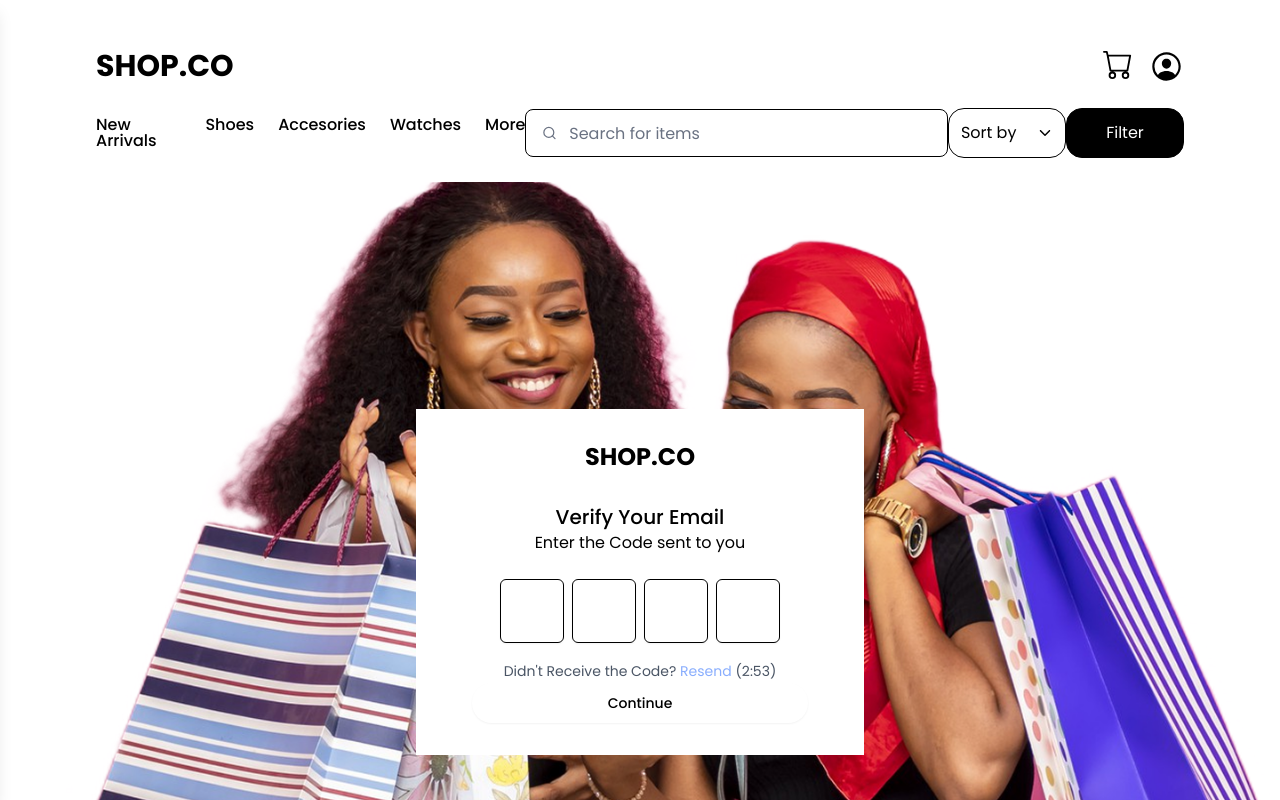
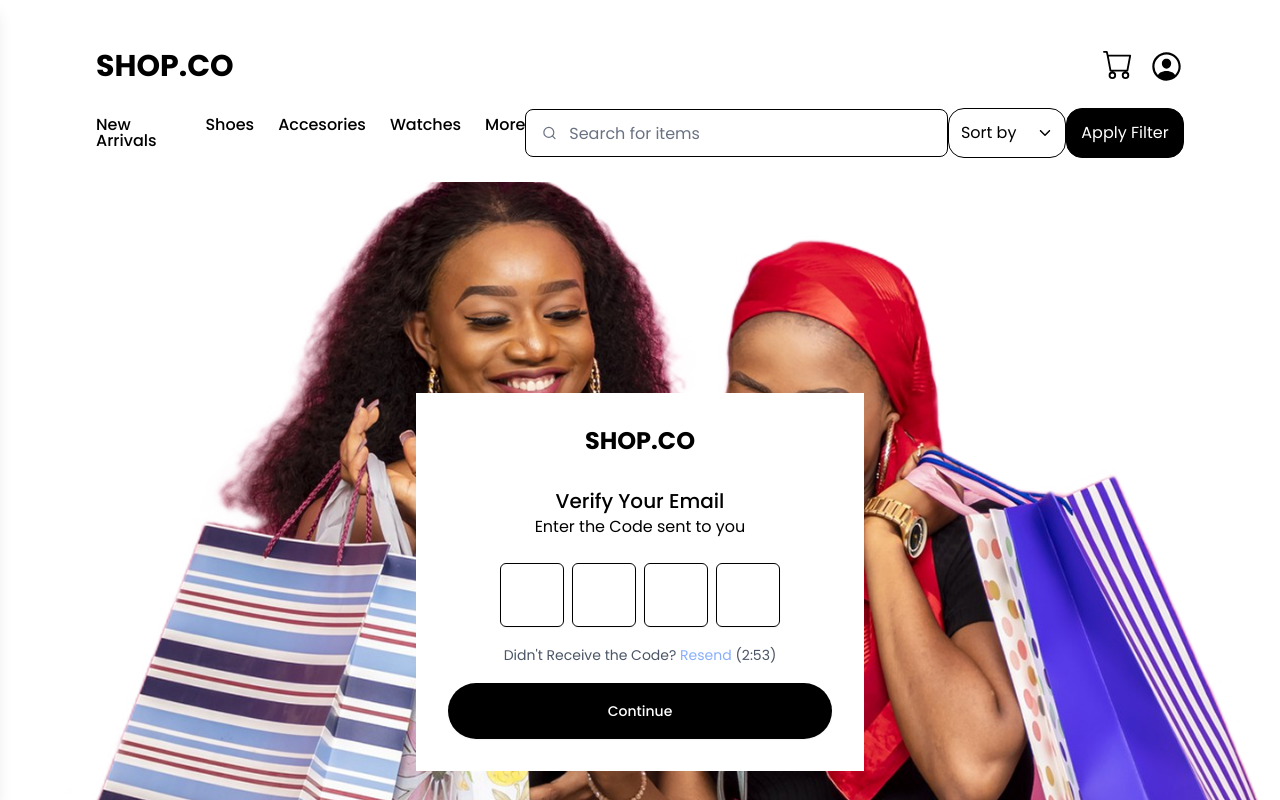
Before and after one commit to FluxDevsTeam/EcommerceTempateFrontend, a React (Vite) app: page /verify-email in a window 1280 px wide. Shown: the top 800 px of the page. Built offline with nearby package versions, Linux system fonts and the light colour scheme.

Commit message:
fixed image thumbnial errors

```diff
--- a/src/components/Header.tsx
+++ b/src/components/Header.tsx
@@ -53,7 +53,7 @@ const Header = () => {
               onClick={toggleFilter}
               className="p-3 bg-black text-white border rounded-2xl border-black w-[121px] cursor-pointer"
             >
-              Filter
+            Apply Filter
             </button>
           </div>
         </div>
@@ -99,7 +99,7 @@ const Header = () => {
                   onClick={toggleFilter}
                   className="p-3 bg-black text-white border rounded-2xl border-black w-[121px] cursor-pointer"
                 >
-                  Filter
+                Apply Filter
                 </button>
               </div>
             </div>
--- a/src/pages/auth/ChangePassword.tsx
+++ b/src/pages/auth/ChangePassword.tsx
@@ -4,6 +4,7 @@ import { CardContent, CardHeader, CardTitle } from '@/components/ui/card';
 import { Input } from '@/components/ui/input';
 import { Label } from '@/components/ui/label';
 import { EyeOff, Eye } from 'lucide-react';
+import { Link } from 'react-router-dom';
 
 const ChangePassword = () => {
   const [newPassword, setNewPassword] = useState('');
@@ -11,7 +12,7 @@ const ChangePassword = () => {
   const [showNewPassword, setShowNewPassword] = useState(false);
   const [showConfirmPassword, setShowConfirmPassword] = useState(false);
 
-  const handleSubmit = (e) => {
+  const handleSubmit = (e: React.FormEvent<HTMLFormElement>) => {
     e.preventDefault();
     if (newPassword === confirmPassword) {
       // Handle password update
@@ -78,12 +79,13 @@ const ChangePassword = () => {
                 </div>
               </div>
 
-              <Button
+           <Link to='/login'>   <Button
                 type="submit"
-                className="w-full h-14 rounded-full bg-black text-white hover:bg-gray-800 mt-4"
+                className="w-full h-14 rounded-full bg-black text-white hover:bg-gray-800 mt-4 cursor-pointer"
               >
                 Continue
               </Button>
+              </Link>
             </div>
           </form>
         </CardContent>
--- a/src/pages/auth/ForgotPassword.tsx
+++ b/src/pages/auth/ForgotPassword.tsx
@@ -3,11 +3,12 @@ import { Button } from '@/components/ui/button';
 import { CardContent, CardHeader, CardTitle } from '@/components/ui/card';
 import { Input } from '@/components/ui/input';
 import { Label } from '@/components/ui/label';
+import { Link } from 'react-router-dom';
 
 const ForgotPassword = () => {
   const [email, setEmail] = useState('');
 
-  const handleSubmit = (e) => {
+  const handleSubmit = (e: React.FormEvent<HTMLFormElement>) => {
     e.preventDefault();
     // Handle password reset request
     console.log('Password reset requested for:', email);
@@ -35,12 +36,13 @@ const ForgotPassword = () => {
                   className="h-14 px-4"
                 />
               </div>
-              <Button
+          <Link to='/verify-email'>   <Button
                 type="submit"
-                className="w-full h-14 rounded-full bg-black text-white hover:bg-gray-800 mt-4"
+                className="w-full h-14 rounded-full bg-black text-white hover:bg-gray-800 mt-4 cursor-pointer"
               >
                 Continue
               </Button>
+              </Link>
             </div>
           </form>
         </CardContent>
--- a/src/pages/auth/Login.tsx
+++ b/src/pages/auth/Login.tsx
@@ -4,7 +4,7 @@ import { Button } from '@/components/ui/button';
 import { Input } from '@/components/ui/input';
 import { Label } from '@/components/ui/label';
 import { Eye, EyeOff } from 'lucide-react';
-
+import { Link } from 'react-router-dom';
 
 
  const Login = () => {
@@ -45,7 +45,7 @@ import { Eye, EyeOff } from 'lucide-react';
           </div>
 
           <div className="text-sm">
-            <a href="#" className="hover:underline">Forgot Password?</a>
+          <Link to='/forgot-password'><p className="hover:underline">Forgot Password?</p>  </Link>
           </div>
 
           <Button className="w-full bg-black text-white hover:bg-gray-800">
@@ -67,6 +67,8 @@ import { Eye, EyeOff } from 'lucide-react';
           />
           Continue with Google
         </Button>
+
+        <p className="text-sm pt-4">Is it your first time here? <Link to='/signup' className='underline'>SignUp </Link> here </p>
       </div>
     </div>
 
--- a/src/pages/auth/Signup.tsx
+++ b/src/pages/auth/Signup.tsx
@@ -3,6 +3,7 @@ import { Button } from '@/components/ui/button';
 import { Input } from '@/components/ui/input';
 import { Label } from '@/components/ui/label';
 import { Eye, EyeOff } from 'lucide-react';
+import { Link } from 'react-router-dom';
 
 // Signup Component
  const Signup = () => {
@@ -74,8 +75,6 @@ import { Eye, EyeOff } from 'lucide-react';
             </div>
           </div>
 
-          <p className="text-sm">Already have an account?</p>
-
           <Button className="w-full bg-black text-white hover:bg-gray-800">
             Create Account
           </Button>
@@ -95,6 +94,8 @@ import { Eye, EyeOff } from 'lucide-react';
           />
           Continue with Google
         </Button>
+
+        <p className="text-sm pt-4">Already have an account? <Link to='/login' className='underline'>Login </Link> here </p>
       </div>
     </div>
   );
--- a/src/pages/auth/VerifyEmail.tsx
+++ b/src/pages/auth/VerifyEmail.tsx
@@ -1,9 +1,12 @@
+
+
 import { useState, useEffect, useRef, ChangeEvent, KeyboardEvent, ClipboardEvent } from 'react';
 import { Button } from '@/components/ui/button';
-import { CardContent, CardFooter, CardHeader, CardTitle } from '@/components/ui/card';
+import { CardContent, CardHeader, CardTitle } from '@/components/ui/card';
 import { Input } from '@/components/ui/input';
+import { Link } from 'react-router-dom';
 
-const VerifyEmail = (): JSX.Element => {
+const VerifyEmail = () =>  {
   const [code, setCode] = useState<string[]>(['', '', '', '']);
   const [timeLeft, setTimeLeft] = useState<number>(178); // 2:58 in seconds
   const inputRefs = [
@@ -120,11 +123,13 @@ const VerifyEmail = (): JSX.Element => {
             </span>
           </div>
         </CardContent>
-        <CardFooter>
-          <Button className="w-full rounded-full cursor-pointer" size="lg">
+        <div>
+      <Link to='/change-password'>
+       <Button className=" w-full h-14 rounded-full bg-black text-white hover:bg-gray-800 mt-4 cursor-pointer">
             Continue
           </Button>
-        </CardFooter>
+          </Link>
+        </div>
       </div>
     </div>
   );
```
